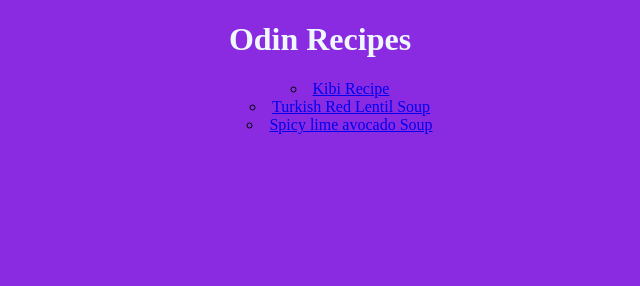
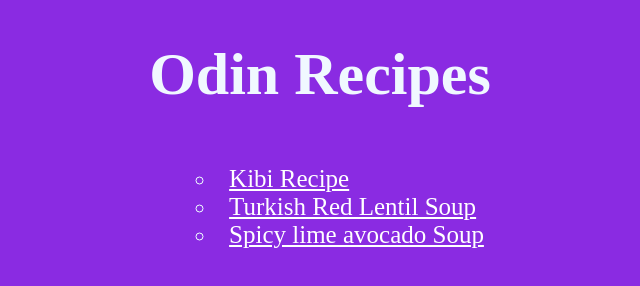
Before and after one commit to alfa33333/odin-recipes, a plain HTML site: page index.html in a window 1280 px wide. Shown: the whole page, without its empty margins (320-960 px from the left). Drawn offline with Linux system fonts and the light colour scheme.

Commit message:
style the index page with bigger fonts
I changed the style of the text by centering correctly with adequate
justification. Also giving the correct alingment, font size and
contrasting colors.

```diff
--- a/index.html
+++ b/index.html
@@ -8,10 +8,12 @@
     <body>
         <h1 class="title">Odin Recipes</h1>
 
-        <ul class="list-container">
-            <li class="list-item"><a href="./recipes/kibi.html">Kibi Recipe</a></li>
-            <li class="list-item"><a href="./recipes/lentil.html">Turkish Red Lentil Soup</a></li>
-            <li class="list-item"><a href="./recipes/lime.html">Spicy lime avocado Soup</a></li>
-        </ul>
+        <div class="parent">
+            <ul>
+                <li><a href="./recipes/kibi.html">Kibi Recipe</a></li>
+                <li><a href="./recipes/lentil.html">Turkish Red Lentil Soup</a></li>
+                <li><a href="./recipes/lime.html">Spicy lime avocado Soup</a></li>
+            </ul>
+        </div>
     </body>
 </html>
--- a/styles.css
+++ b/styles.css
@@ -5,10 +5,24 @@ body {
 h1 {
     color: aliceblue;
     text-align: center;
+    font-size: 60px;
+}
+div.parent{
+    text-align: center;
 }
 
-.list-container{
-    text-align: center;
+ul {
+    display: inline-block;
+    text-align: left;
     list-style-type:circle;
     list-style-position: inside;
 }
+li {
+    color: azure;
+    font-size: 25px;
+}
+
+li a {
+    color:white;
+    font-size: 25px;
+}
```
